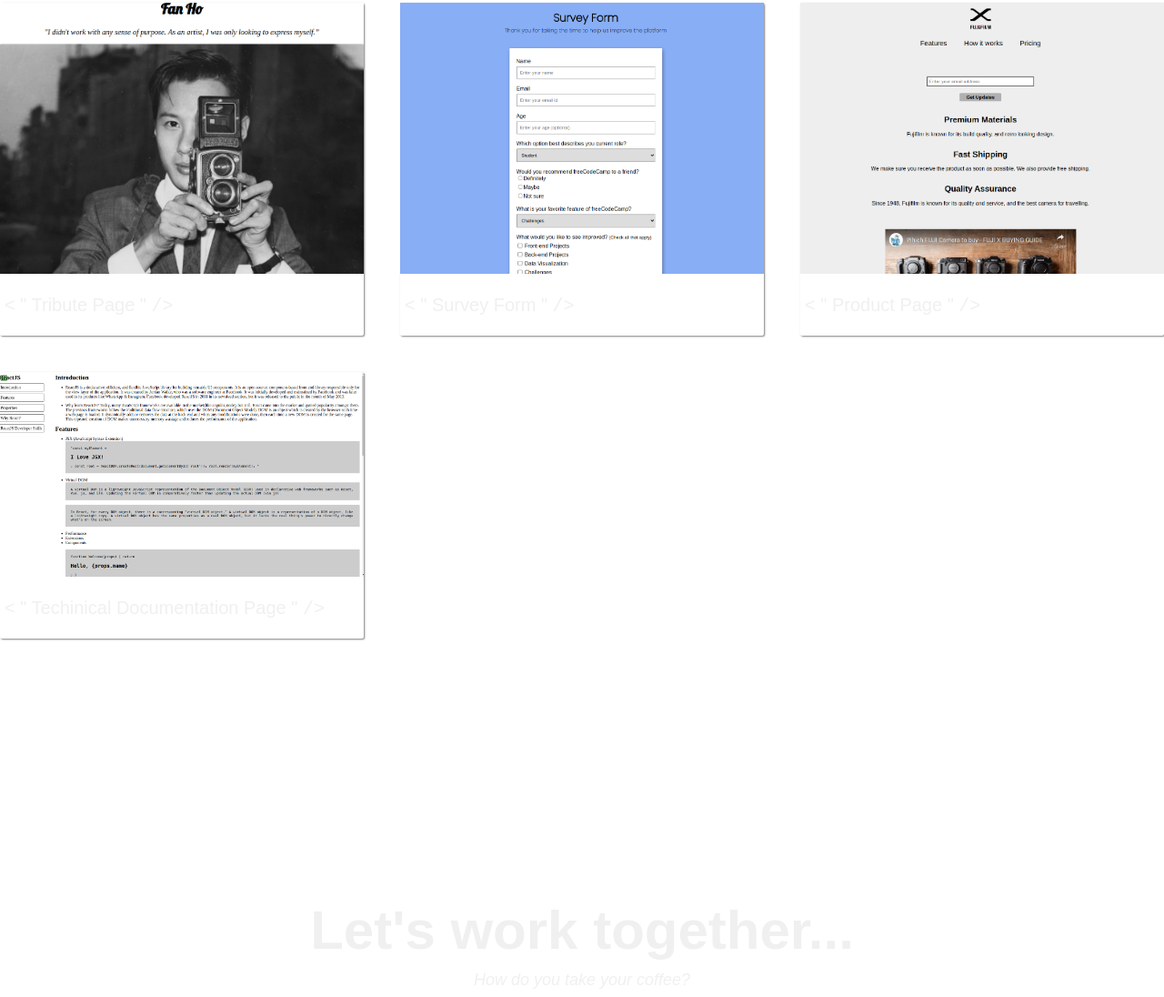
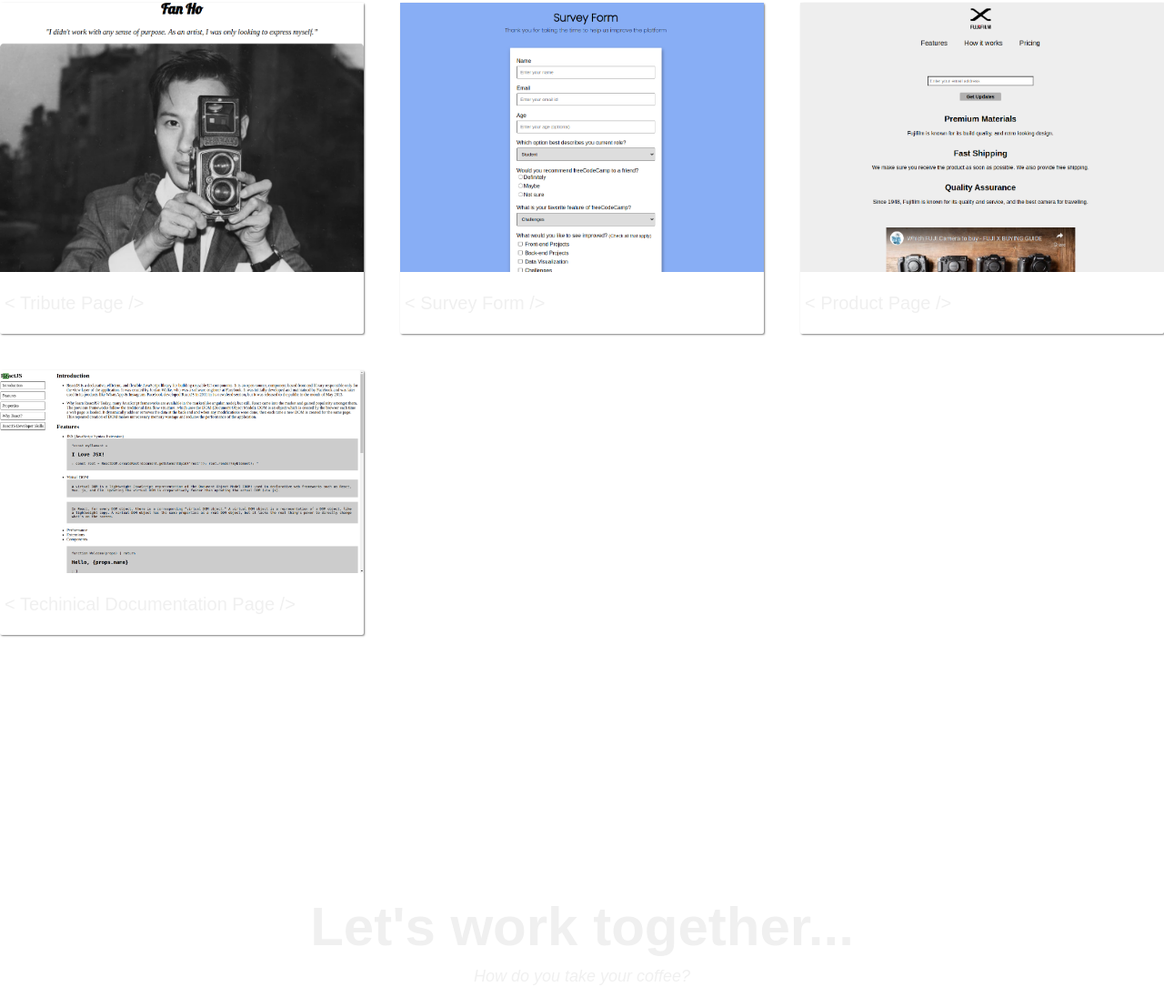
Before and after one commit to b-rajshekar/personal-portfolio-website, a plain HTML site: page index.html in a window 1280 px wide. Shown: the part 856-1952 px from the top of the page at 91% size. Drawn offline with Linux system fonts and the light colour scheme.

Commit message:
Fixed Project section Name bugs
Fixed some project section bugs

```diff
--- a/index.html
+++ b/index.html
@@ -42,8 +42,8 @@
             <img class="project-image" src="img/tribute.png" alt="project">
             <p class="project-title">
                 <span class="code">&lt;</span>
-                    " Tribute Page "
-                    <span><code>&#47;&gt;</code>
+                    Tribute Page
+                    <span class="code">&#47;&gt;</span>
             </p>
         </a>
 <!-- Project-1 End -->
@@ -54,8 +54,8 @@
         <img class="project-image" src="img/form.png" alt="project">
         <p class="project-title">
             <span class="code">&lt;</span>
-                 " Survey Form "
-                 <span><code>&#47;&gt;</code></span>
+                 Survey Form
+                 <span class="code">&#47;&gt;</span>
         </p>
     </a>
 <!-- Project-2 End -->
@@ -66,8 +66,8 @@
             <img class="project-image" src="img/product.png" alt="project">
             <p class="project-title">
                 <span class="code">&lt;</span>
-                     " Product Page "
-                     <span><code>&#47;&gt;</code></span>
+                     Product Page
+                     <span class="code">&#47;&gt;</span>
             </p>
         </a>
 <!-- Project-3 End -->
@@ -78,8 +78,8 @@
             <img class="project-image" src="img/tech-doc.png" alt="project">
             <p class="project-title">
                 <span class="code">&lt;</span>
-                     " Techinical Documentation Page "
-                     <span><code>&#47;&gt;</code></span>
+                     Techinical Documentation Page
+                     <span class="code">&#47;&gt;</span>
             </p>
         </a>
 <!-- Project-4 End -->
```
